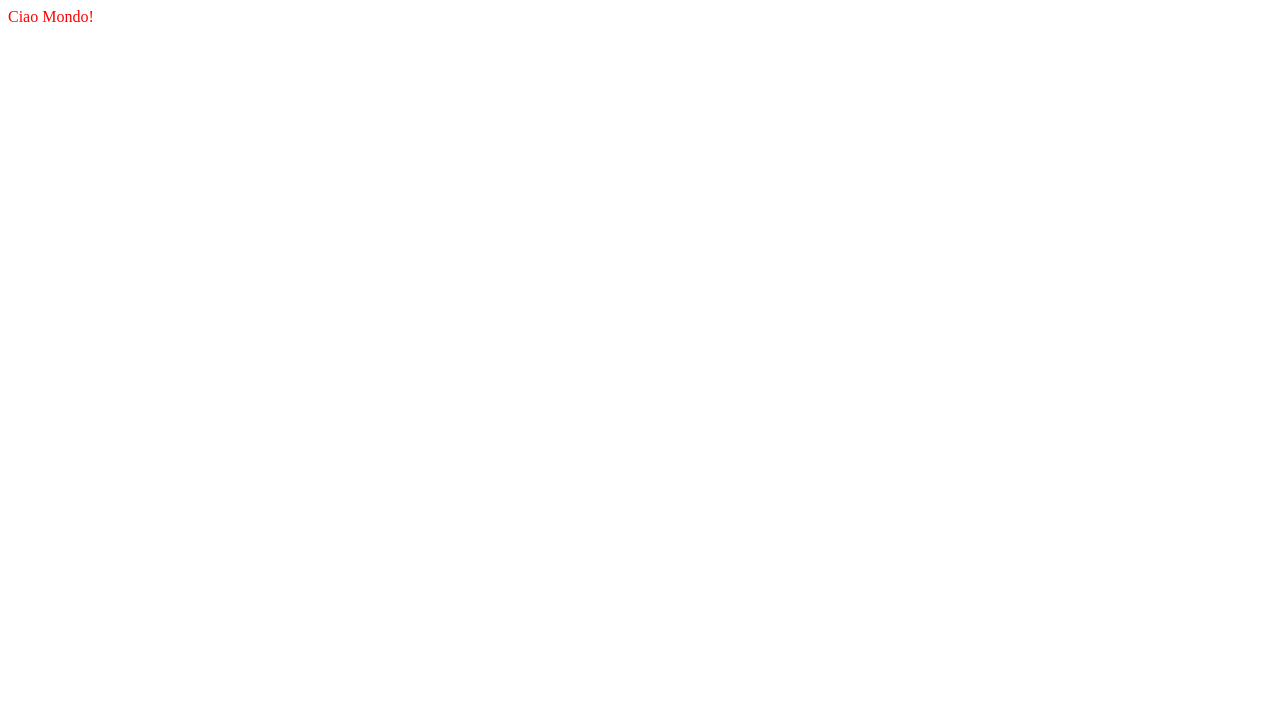
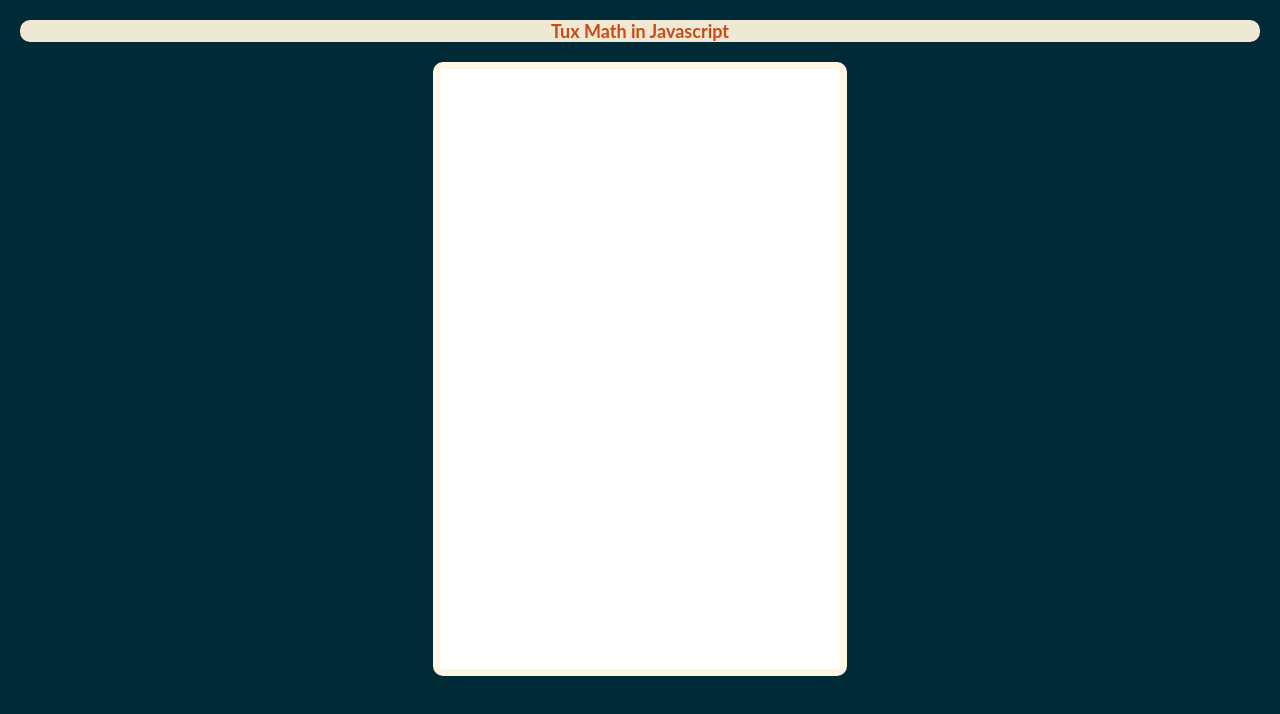
Before and after one commit to coderdojofirenze/js_tuxmath, a website built with webpack: page src/index.html in a window 1280 px wide. Built offline with nearby package versions, Linux system fonts and the light colour scheme.

Commit message:
aggiunto canvas

```diff
--- a/src/index.html
+++ b/src/index.html
@@ -1,9 +1,21 @@
 <!doctype html>
 <html>
+
   <head>
     <title>Tux Math</title>
   </head>
+
   <body>
-    Ciao Mondo!
+
+    <h1 class="header">
+      Tux Math in Javascript
+    </h1>
+
+    <div id="canvasdiv">
+      <canvas id="tuxmathcanvas" width="400" height="600"></canvas>
+    </div>
+
   </body>
+
+
 </html>
--- a/src/style.css
+++ b/src/style.css
@@ -1,3 +1,87 @@
+/* ********************************************************** *
+ * * * * * * * * * * * * * *~~* * * * * * * * * * * * * * * * *
+ *                                                            *
+ * PARTE 1. Definizioni di BASE                               *
+ *                                                            *
+ * * * * * * * * * * * * * *~~* * * * * * * * * * * * * * * * *
+ * ********************************************************** */
+
+:root {
+  --solar-base03-color:    #002b36;
+  --solar-base02-color:    #073642;
+  --solar-base01-color:    #586e75;
+  --solar-base00-color:    #657b83;
+  --solar-base0-color:     #839496;
+  --solar-base1-color:     #93a1a1;
+  --solar-base2-color:     #eee8d5;
+  --solar-base3-color:     #fdf6e3;
+  --solar-yellow-color:    #b58900;
+  --solar-orange-color:    #cb4b16;
+  --solar-red-color:       #dc322f;
+  --solar-magenta-color:   #d33682;
+  --solar-violet-color:    #6c71c4;
+  --solar-blue-color:      #268bd2;
+  --solar-cyan-color:      #2aa198;
+  --solar-green-color:     #859900;
+}
+
+
+
 * {
-	color: red;
+    box-sizing: border-box;
+    margin-top: 10px;
+    margin-bottom: 10px;
+    margin-left: 10px;
+    margin-right: 10px;
+    padding-top: 0px;
+    padding-left: 0px;
+    padding-right: 0px;
+    padding-bottom: 0px;
+    text-align: center;
+    font-family: Lato;
+    border-radius: 10px;
+  }
+
+
+body {
+  background-color: var(--solar-base03-color);
+  padding: 0;
+  margin: 0;
 }
+
+div {
+  margin: 0px;
+  border-radius: 10px;
+}
+
+/* * * * * * * * * * * * * * * * * * * * * * * * * * * * * * *
+ * ~~~Text styles~~~                                         *
+ * * * * * * * * * * * * * * * * * * * * * * * * * * * * * * */
+
+.header {
+  color: var(--solar-orange-color);
+  background-color: var(--solar-base2-color);
+  font-size: large;
+}
+
+.footer {
+  color: var(--solar-base03-color);
+  background-color: var(--solar-base2-color);
+  font-size: large;
+}
+
+.normal {
+  font-size: large;
+  font-weight: normal;
+}
+
+.hidden {
+  display: none;
+}
+
+#tuxmathcanvas {
+	border-width: 7px;
+	border-style: solid;
+	border-color: var(--solar-base3-color);
+	background-color: white;
+}
```
Also changed, not shown: README.md.
